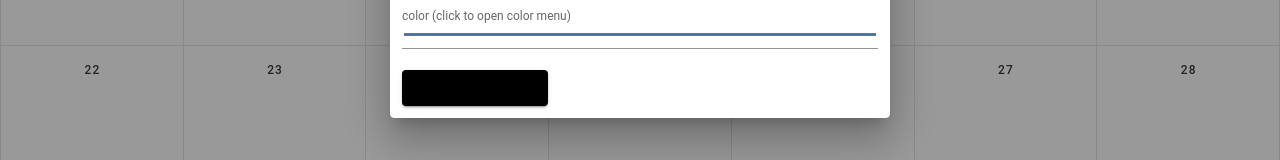
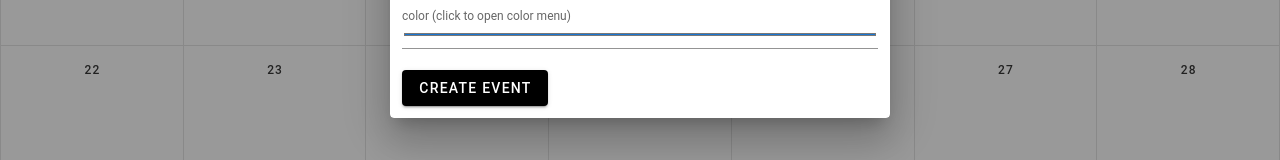
Before and after one commit to hfu-gis/alpha, a Vue app: page /calendar in a window 1280 px wide. Both pictures are taken after a click on the button "NEW EVENT". Shown: the part 485-645 px from the top of the page. Built offline with nearby package versions, Linux system fonts and the light colour scheme; no server answers; the database is empty; a small style sheet from the web is missing; the HTML template or start-up script is replaced by a standard one; what vue-textarea-autosize would draw is missing.

Commit message:
farben fix

```diff
--- a/src/components/Calendar.vue
+++ b/src/components/Calendar.vue
@@ -51,7 +51,7 @@
               <v-text-field v-model="start" type="date" label="start (required)"></v-text-field>
               <v-text-field v-model="end" type="date" label="end (required)"></v-text-field>
               <v-text-field v-model="color" type="color" label="color (click to open color menu)"></v-text-field>
-              <v-btn type="submit" color="#000000" class="mr-4" @click.stop="dialog = false">
+              <v-btn type="submit" dark color="#000000" class="mr-4" @click.stop="dialog = false">
                 create event
               </v-btn>
             </v-form>
```
